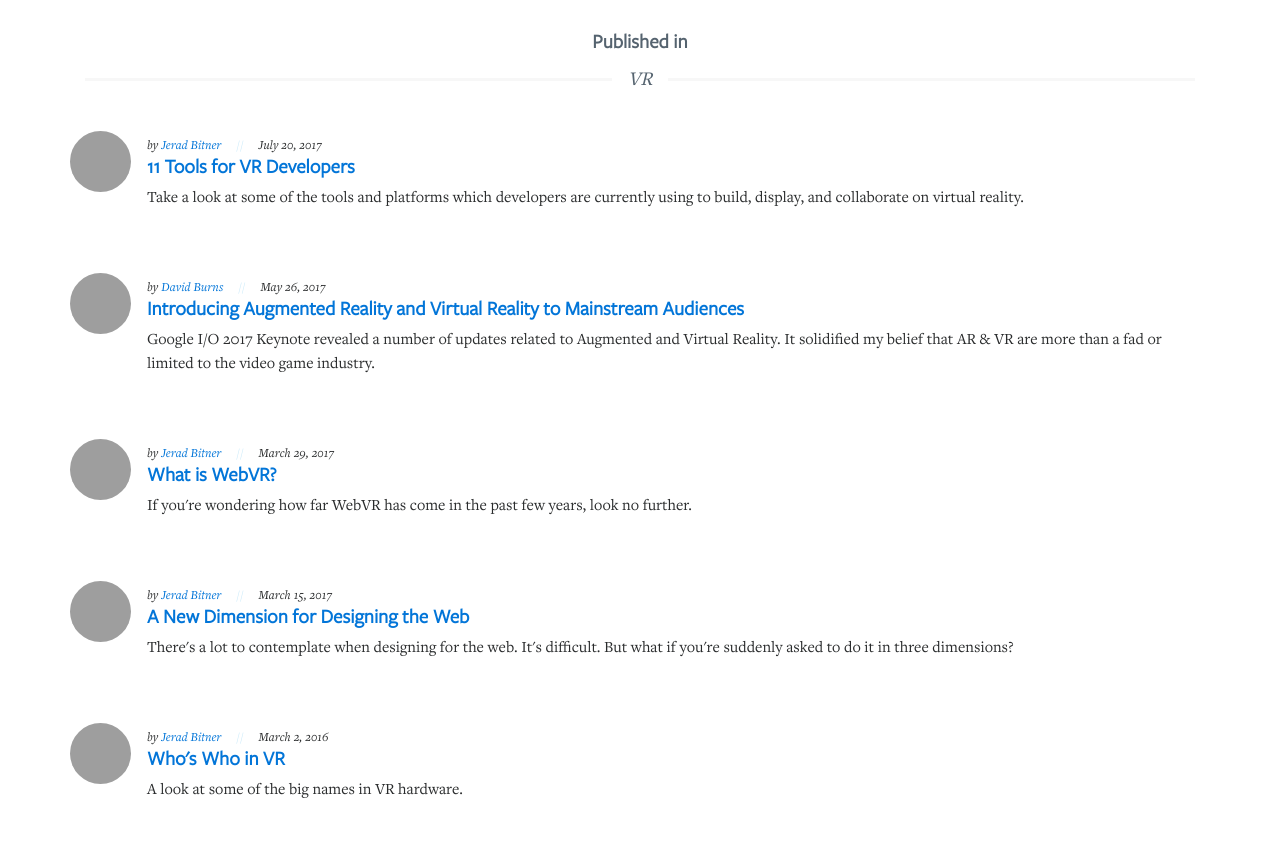
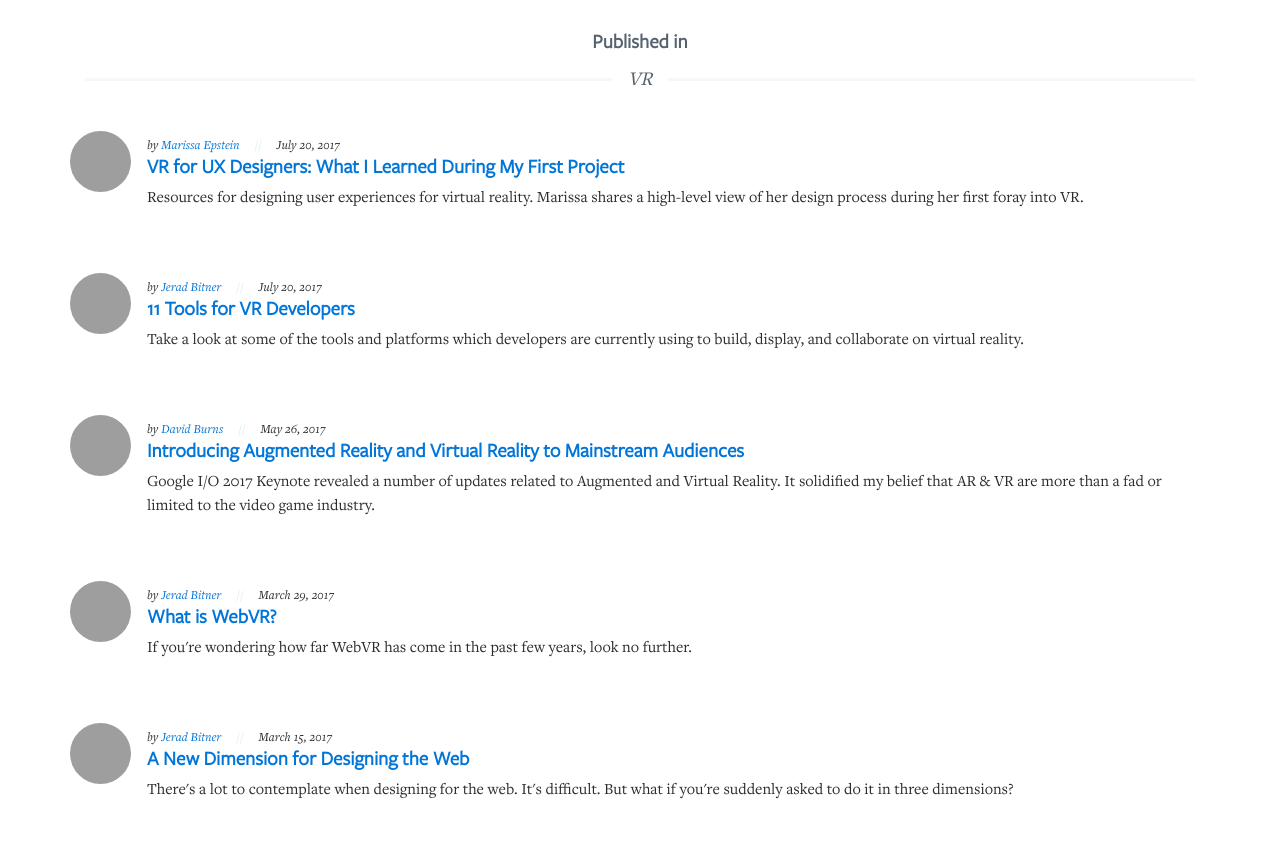
Before and after one commit to Lullabot/vr.lullabot.com, a website: page index.html in a window 1280 px wide. Shown: the part 1200-2062 px from the top of the page. Drawn offline with nearby package versions, Linux system fonts and the light colour scheme; grey boxes are pictures that could not be loaded; a script that the page names is missing.

Commit message:
adding Marissa's new article

```diff
--- a/index.html
+++ b/index.html
@@ -89,6 +89,17 @@
     <!-- 1 article per row -->
     <div class="row mb-5">
       <div class="media media-left">
+        <img class="d-flex mr-3 media-object" src="https://assets.lullabot.com/styles/dynamic_resize/w96-h96/bios/headshots-comp_0053_marissa.jpg" alt="Jerad Bitner" />
+        <div class="media-body">
+          <small class="font-italic">by <a href="https://www.lullabot.com/about/marissa-epstein" alt="Marissa Epstein">Marissa Epstein</a><span class="meta-divider"></span>July 20, 2017</small>
+          <h5 class="media-heading"><a href="https://www.lullabot.com/articles/vr-for-ux-designers-what-i-learned-during-my-first-project" title="VR for UX Designers: What I Learned During My First Project">VR for UX Designers: What I Learned During My First Project</a></h4>
+          <p>Resources for designing user experiences for virtual reality. Marissa shares a high-level view of her design process during her first foray into VR.</p>
+        </div>
+      </div>
+    </div>
+
+    <div class="row mb-5">
+      <div class="media media-left">
         <img class="d-flex mr-3 media-object" src="https://assets.lullabot.com/styles/dynamic_resize/w96-h96/bios/headshot_jerad.jpg" alt="Jerad Bitner" />
         <div class="media-body">
           <small class="font-italic">by <a href="https://www.lullabot.com/about/jerad-bitner" alt="Jerad Bitner">Jerad Bitner</a><span class="meta-divider"></span>July 20, 2017</small>
```
